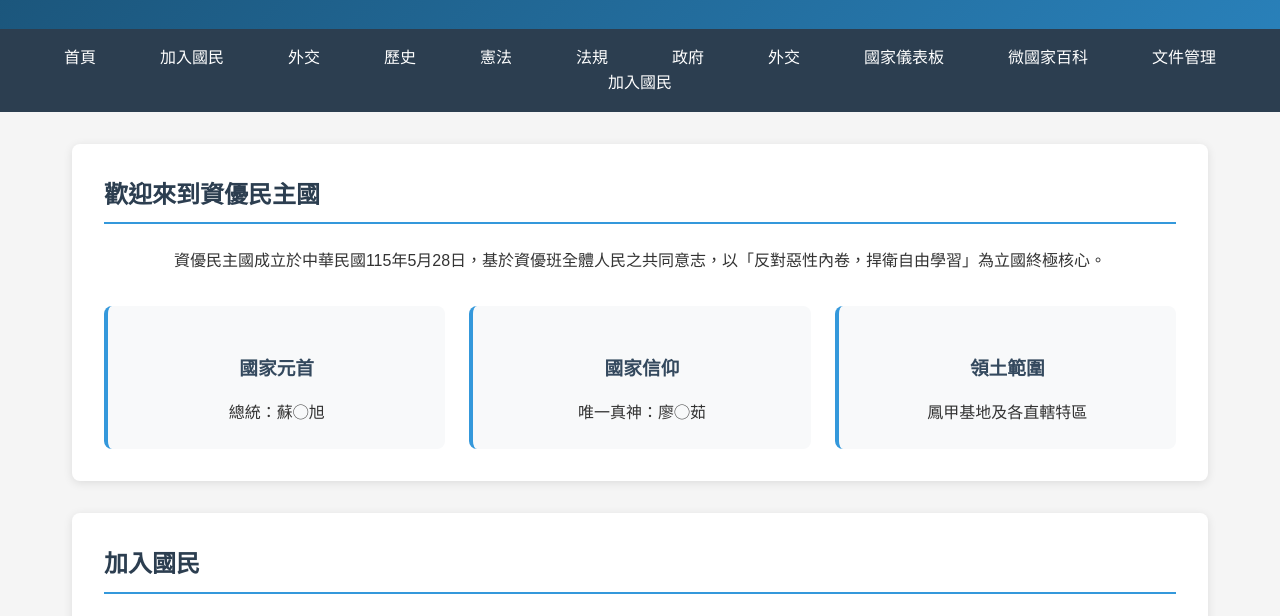
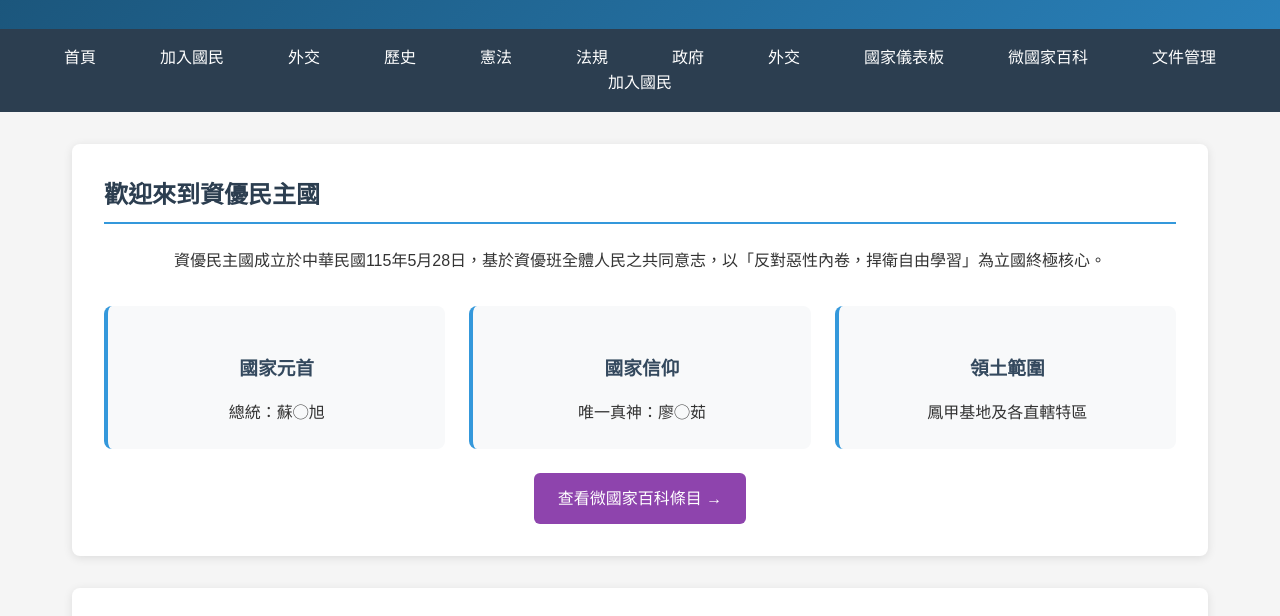
Before and after one commit to pengjun0429/ziyou-democracy, a plain HTML site: page index.html in a window 1280 px wide. Shown: the part 133-749 px from the top of the page. Drawn offline with Linux system fonts and the light colour scheme.

Commit message:
加入微國家百科條目連結

```diff
--- a/index.html
+++ b/index.html
@@ -50,6 +50,9 @@
                         <h3>領土範圍</h3>
                         <p>鳳甲基地及各直轄特區</p>
                     </div>
+                </div>
+                <div class="wiki-link">
+                    <a href="https://www.micropedia.site/wiki/%E8%B3%87%E5%84%AA%E6%B0%91%E4%B8%BB%E5%9C%8B" target="_blank">查看微國家百科條目 →</a>
                 </div>
             </div>
         </section>
--- a/styles.css
+++ b/styles.css
@@ -227,6 +227,26 @@ h3 {
 .diplomacy-intro p {
     color: #34495e;
     line-height: 1.6;
+}
+
+.wiki-link {
+    text-align: center;
+    margin-top: 1.5rem;
+}
+
+.wiki-link a {
+    display: inline-block;
+    background: #8e44ad;
+    color: white;
+    padding: 0.8rem 1.5rem;
+    border-radius: 6px;
+    text-decoration: none;
+    font-size: 1rem;
+    transition: background-color 0.3s;
+}
+
+.wiki-link a:hover {
+    background: #7d3c98;
 }
 
 .diplomacy-button {
```
